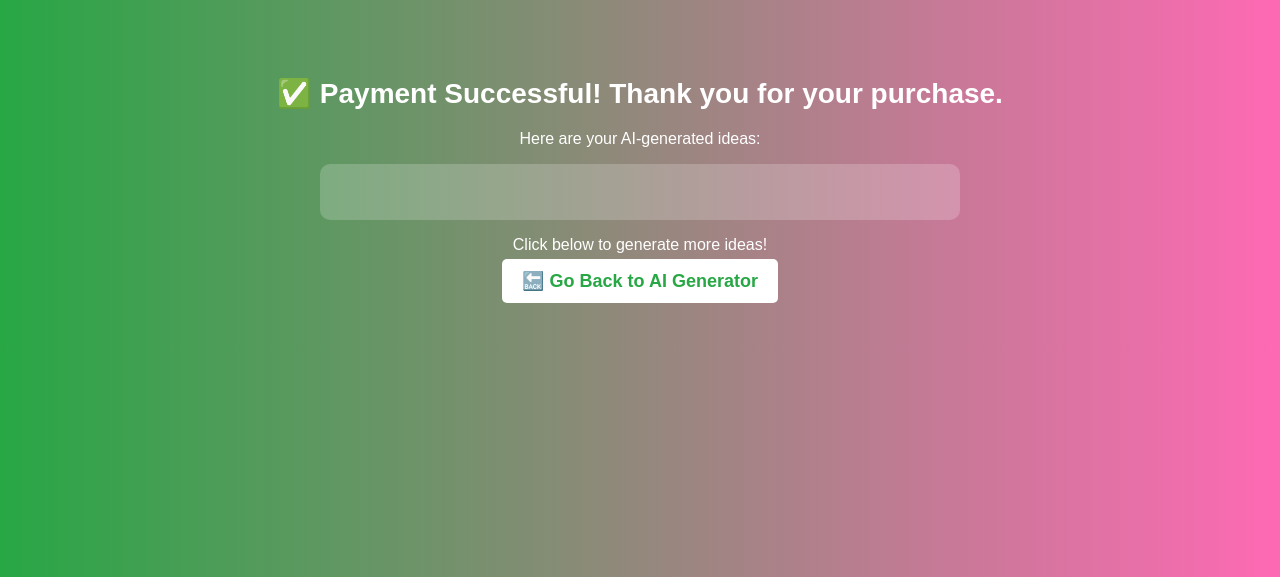
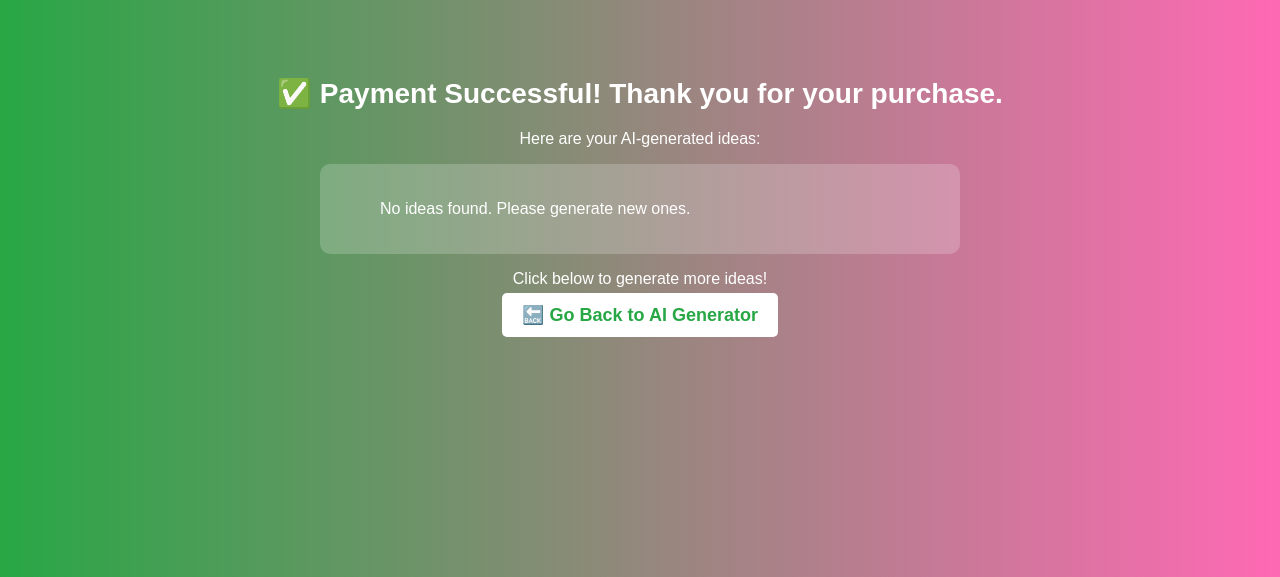
Before and after one commit to SStrong01/QuickFix, a Flask app: page /success in a window 1280 px wide. Shown: the top 577 px of the page. Run offline with Flask 3, Linux system fonts and the light colour scheme.

Commit message:
Fixed AI ideas not showing on success page

```diff
--- a/app.py
+++ b/app.py
@@ -1,4 +1,4 @@
-from flask import Flask, request, jsonify, render_template, session
+from flask import Flask, request, jsonify, render_template
 import openai
 import stripe
 from flask_cors import CORS
@@ -9,10 +9,10 @@ import json
 app = Flask(__name__)
 CORS(app)
 
-# Set a secret key for sessions (optional)
+# Set a secret key for Flask sessions
 app.secret_key = "supersecretkey"
 
-# Load API keys
+# Load API keys from environment variables
 openai.api_key = os.getenv("OPENAI_API_KEY")
 stripe.api_key = os.getenv("STRIPE_SECRET_KEY") # Your Stripe Secret Key
 
@@ -90,50 +90,14 @@ def create_checkout_session():
 
 @app.route('/success')
 def success():
-    # Retrieve stored AI-generated ideas
+    """Retrieve AI-generated ideas after payment."""
     ideas = load_ideas()
 
     return render_template("success.html", ideas=ideas)
 
 @app.route('/cancel')
 def cancel():
-    return '''
-    <html>
-    <head>
-        <title>Payment Canceled</title>
-        <style>
-            body {
-                text-align: center;
-                background: linear-gradient(to right, #ff0000, #ff69b4);
-                font-family: Arial, sans-serif;
-                color: white;
-                padding: 50px;
-            }
-            h1 {
-                font-size: 28px;
-                margin-bottom: 20px;
-            }
-            .btn {
-                background-color: #fff;
-                color: #ff0000;
-                padding: 12px 20px;
-                border-radius: 5px;
-                font-size: 18px;
-                text-decoration: none;
-                font-weight: bold;
-            }
-            .btn:hover {
-                background-color: #ddd;
-            }
-        </style>
-    </head>
-    <body>
-        <h1>❌ Payment Canceled</h1>
-        <p>Your payment was canceled. Click below to try again.</p>
-        <a href="/" class="btn">🔙 Go Back</a>
-    </body>
-    </html>
-    '''
+    return render_template("cancel.html")
 
 if __name__ == '__main__':
     app.run(debug=True)
--- a/templates/success.html
+++ b/templates/success.html
@@ -44,9 +44,13 @@
     <p>Here are your AI-generated ideas:</p>
     <div class="ideas-box">
         <ul>
-            {% for idea in ideas %}
-                <li>{{ idea }}</li>
-            {% endfor %}
+            {% if ideas %}
+                {% for idea in ideas %}
+                    <li>{{ idea }}</li>
+                {% endfor %}
+            {% else %}
+                <p>No ideas found. Please generate new ones.</p>
+            {% endif %}
         </ul>
     </div>
     <p>Click below to generate more ideas!</p>
```
